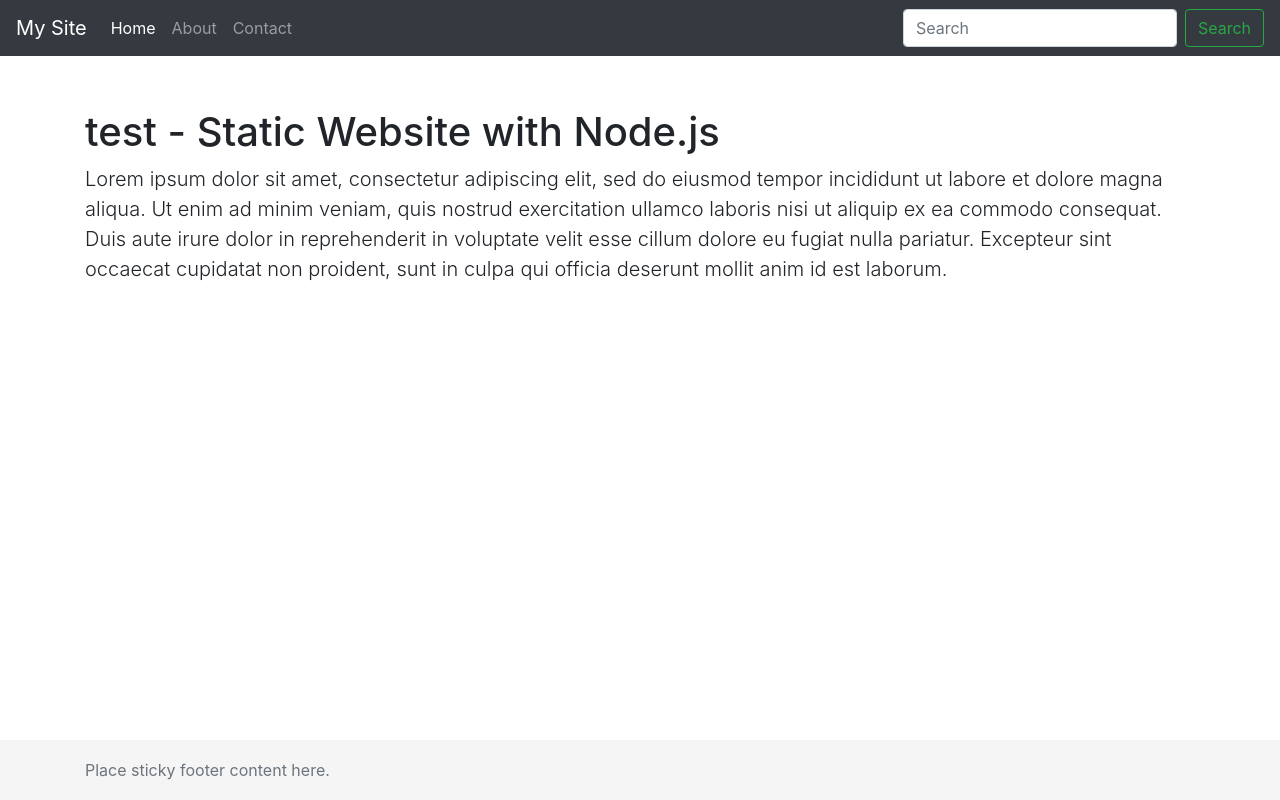
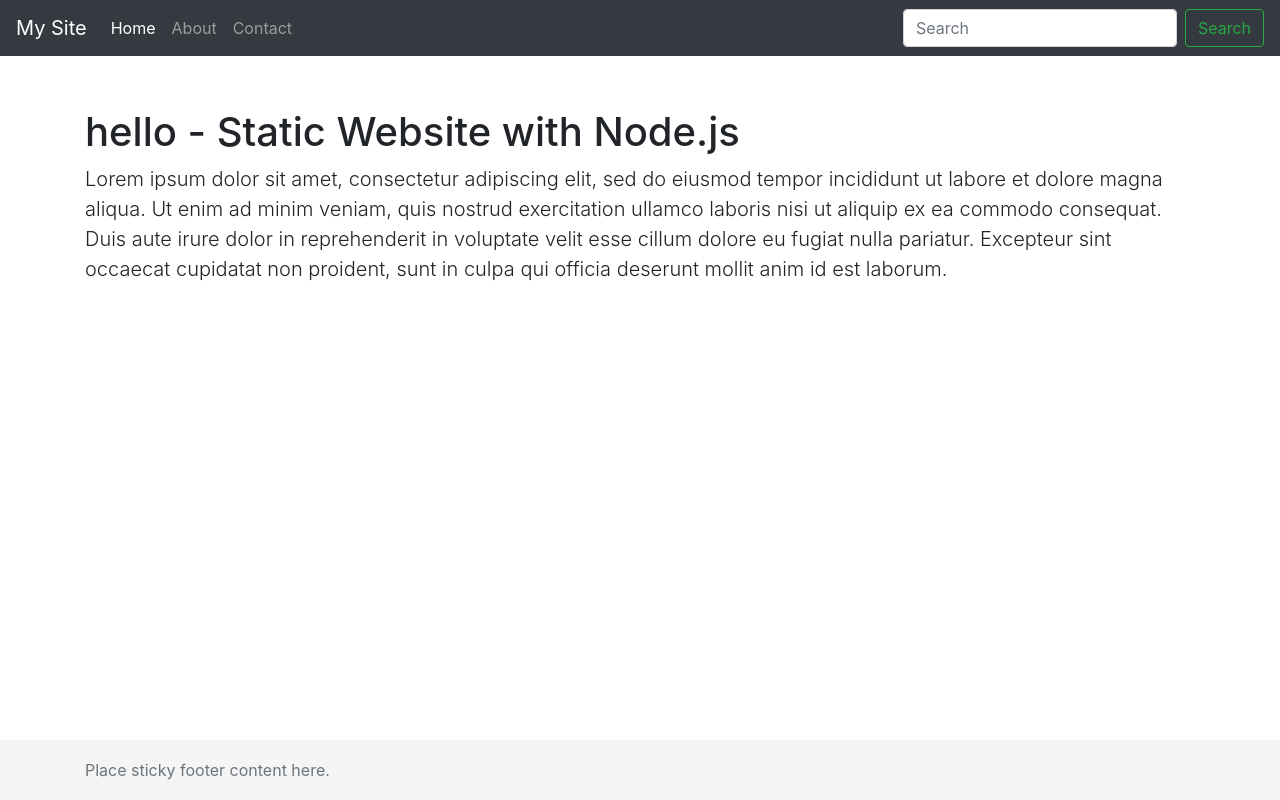
Before and after one commit to dipendrachaudhary/nodejs-test, a website: page public/index.html in a window 1280 px wide. Drawn offline with nearby package versions, Linux system fonts and the light colour scheme.

Commit message:
initial commit

```diff
--- a/public/index.html
+++ b/public/index.html
@@ -42,7 +42,7 @@
 
     <!-- Begin page content -->
     <main role="main" class="container">
-    <h1 class="mt-5">test - Static Website with Node.js</h1>
+    <h1 class="mt-5">hello - Static Website with Node.js</h1>
     <p class="lead">Lorem ipsum dolor sit amet, consectetur adipiscing elit, sed do eiusmod tempor incididunt ut labore et dolore magna aliqua. Ut enim ad minim veniam, quis nostrud exercitation ullamco laboris nisi ut aliquip ex ea commodo consequat. Duis aute irure dolor in reprehenderit in voluptate velit esse cillum dolore eu fugiat nulla pariatur. Excepteur sint occaecat cupidatat non proident, sunt in culpa qui officia deserunt mollit anim id est laborum.</p>
     </main>
 
```
